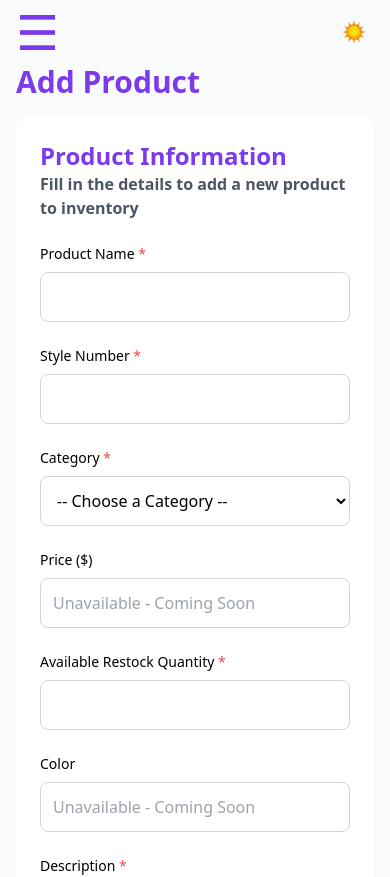
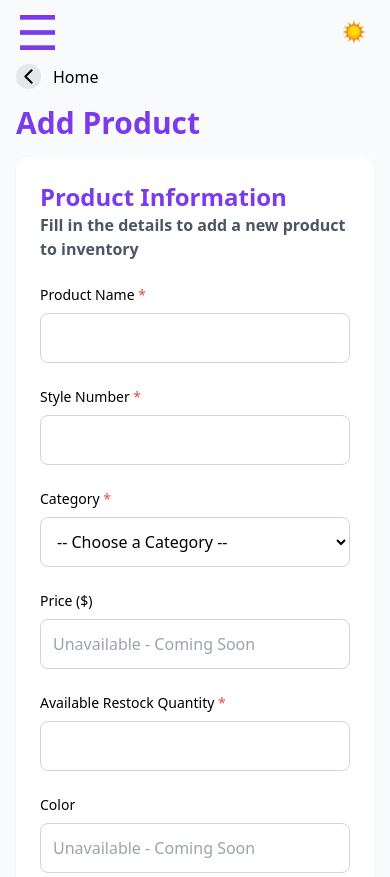
Before and after one commit to MaggPerez/StockSynergy, a React (Vite) app: page /addproduct in a window 390 px wide. Shown: the top 877 px of the page. Built offline with nearby package versions, Linux system fonts and the light colour scheme; no server answers.

Commit message:
on mobile and tablet, added chevron paths to be able to go back instead of using the sidebar every time

```diff
--- a/src/components/PageHeader.tsx
+++ b/src/components/PageHeader.tsx
@@ -5,15 +5,16 @@ import { ChevronLeft } from 'lucide-react'
 interface PageHeaderProps {
     title: string;
     pathTo?: string;
+    chevronName?: string;
 }
 
-function PageHeader({ title, pathTo }: PageHeaderProps): JSX.Element {
+function PageHeader({ title, pathTo, chevronName }: PageHeaderProps): JSX.Element {
     let newPath = pathTo?.replace("/", "");
     return (
         <div className="flex flex-col gap-4 pl-4">
             { pathTo &&
                 <Link to={pathTo} className=' flex items-center gap-2 w-28'>
-                    <div className='flex gap-3 lg:hidden items-center'><ChevronLeft size={25} className='bg-gray-200 dark:bg-common-black rounded-xl' /><p>{newPath}</p></div>
+                    <div className='flex gap-3 lg:hidden items-center'><ChevronLeft size={25} className='bg-gray-200 dark:bg-common-black rounded-xl' /><p>{chevronName}</p></div>
                 </Link>
             }
             <header className="text-3xl text-violet-600 font-bold">{title}</header>
--- a/src/pages/AddProduct.tsx
+++ b/src/pages/AddProduct.tsx
@@ -14,6 +14,7 @@ function AddProduct() {
 
     const navigate = useNavigate();
     useEffect(() => {
+        window.scrollTo(0, 0);
         //prevents unauthorized users from entering this page
         if (sessionStorage.getItem("isManager") === "false") {
             navigate("/home")
@@ -103,7 +104,7 @@ function AddProduct() {
             <InventorySidebar />
 
             {/* Title of page */}
-            <PageHeader title="Add Product" />
+            <PageHeader title="Add Product" pathTo='/home' chevronName='Home' />
 
             <div className='p-4 md:p-6'>
 
--- a/src/pages/Analytics.tsx
+++ b/src/pages/Analytics.tsx
@@ -31,7 +31,7 @@ const Analytics: React.FC = () => {
                 <InventorySidebar />
 
                 {/* Title of current page */}
-                <PageHeader title="Analytics" />
+                <PageHeader title="Analytics" pathTo='/home' chevronName='Home' />
 
                 {/* Analytics Dashboard */}
                 <div className="p-4">
--- a/src/pages/Orders.tsx
+++ b/src/pages/Orders.tsx
@@ -7,7 +7,7 @@ function Orders() {
   return (
     <main className="bg-gray-50 dark:bg-common-black text-black dark:text-white min-h-screen lg:pl-56 lg:duration-300">
         <InventorySidebar />
-        <PageHeader title="Orders - Coming Soon" />
+        <PageHeader title="Orders - Coming Soon" pathTo="/home" chevronName="Home" />
     </main>
   )
 }
--- a/src/pages/Restock.tsx
+++ b/src/pages/Restock.tsx
@@ -11,7 +11,7 @@ function Restock() {
       <InventorySidebar />
 
       <div className="flex justify-between">
-        <PageHeader title="Restock" pathTo="/stockroom" />
+        <PageHeader title="Restock" pathTo="/stockroom" chevronName='Stockroom' />
       </div>
 
       {/* Displays all categories (ex: M_Tees, M_Jackets) and their information */}
--- a/src/pages/SalesFloor.tsx
+++ b/src/pages/SalesFloor.tsx
@@ -19,7 +19,7 @@ function SalesFloor() {
             {/* Sidebar */}
             <InventorySidebar />
 
-            <PageHeader title="Sales Floor" pathTo="/home" />
+            <PageHeader title="Sales Floor" pathTo="/home" chevronName="Home" />
 
             <SalesFloorDashboard />
 
--- a/src/pages/Settings.tsx
+++ b/src/pages/Settings.tsx
@@ -8,7 +8,7 @@ function Settings() {
     return (
       <main className="bg-gray-50 dark:bg-common-black text-black dark:text-white min-h-screen lg:pl-56 lg:duration-300">
           <InventorySidebar />
-          <PageHeader title="Settings - Coming Soon" />
+          <PageHeader title="Settings - Coming Soon" pathTo='/home' chevronName='Home' />
       </main>
     )
 }
--- a/src/pages/Stockroom.tsx
+++ b/src/pages/Stockroom.tsx
@@ -46,7 +46,7 @@ function Stockroom() {
 
             {/* Page header */}
             <div>
-                <PageHeader title="Stockroom" pathTo="/home" />
+                <PageHeader title="Stockroom" pathTo="/home" chevronName="Home" />
                 <p className="text-gray-600 dark:text-gray-400 mt-2 pl-4">Manage your stockroom inventory and track restocking activities.</p>
             </div>
 
--- a/src/pages/Suppliers.tsx
+++ b/src/pages/Suppliers.tsx
@@ -7,7 +7,7 @@ function Suppliers() {
   return (
     <main className="bg-gray-50 dark:bg-common-black text-black dark:text-white min-h-screen lg:pl-56 lg:duration-300">
         <InventorySidebar />
-        <PageHeader title="Suppliers - Coming Soon" />
+        <PageHeader title="Suppliers - Coming Soon" pathTo="/home" chevronName="Home" />
     </main>
   )
 }
```
